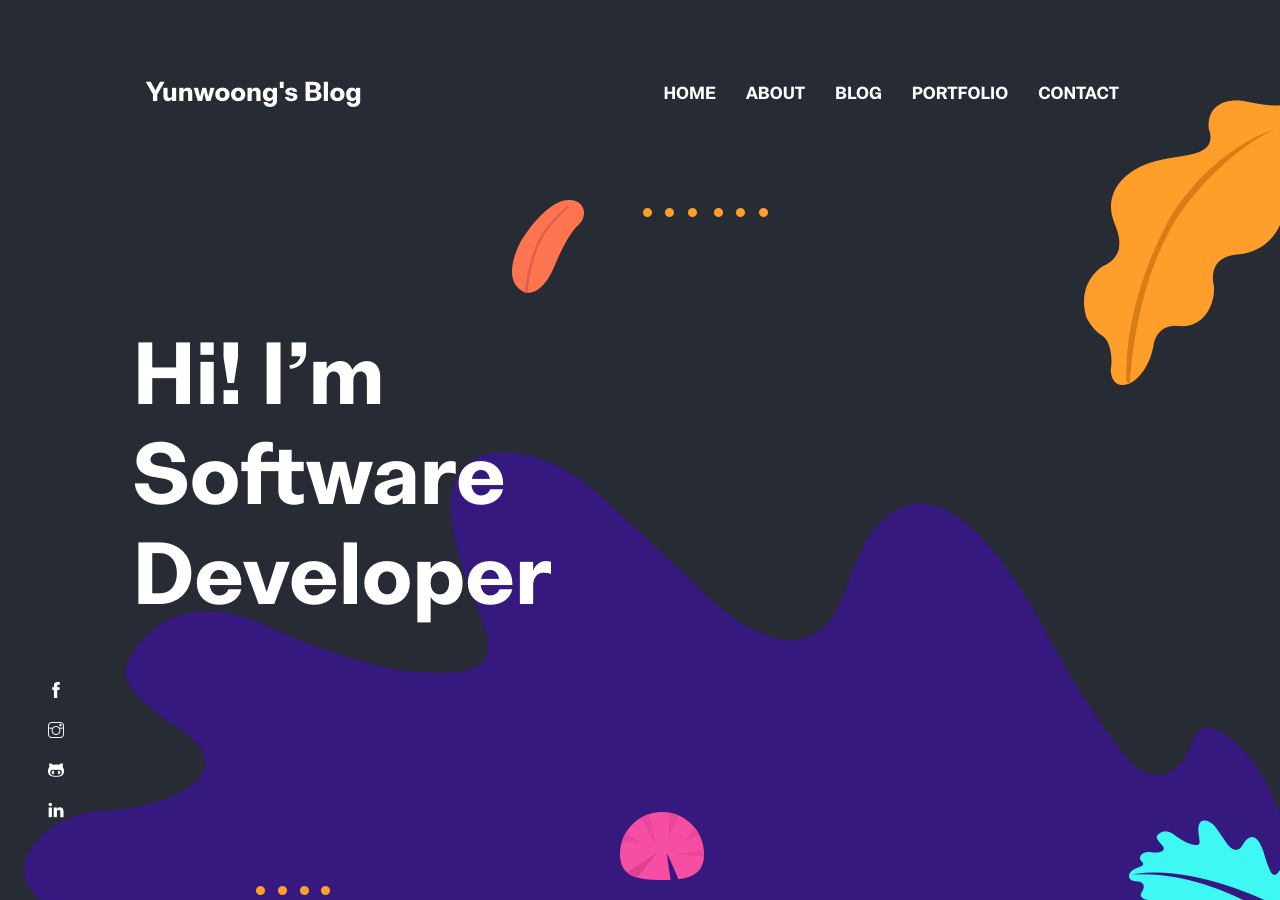
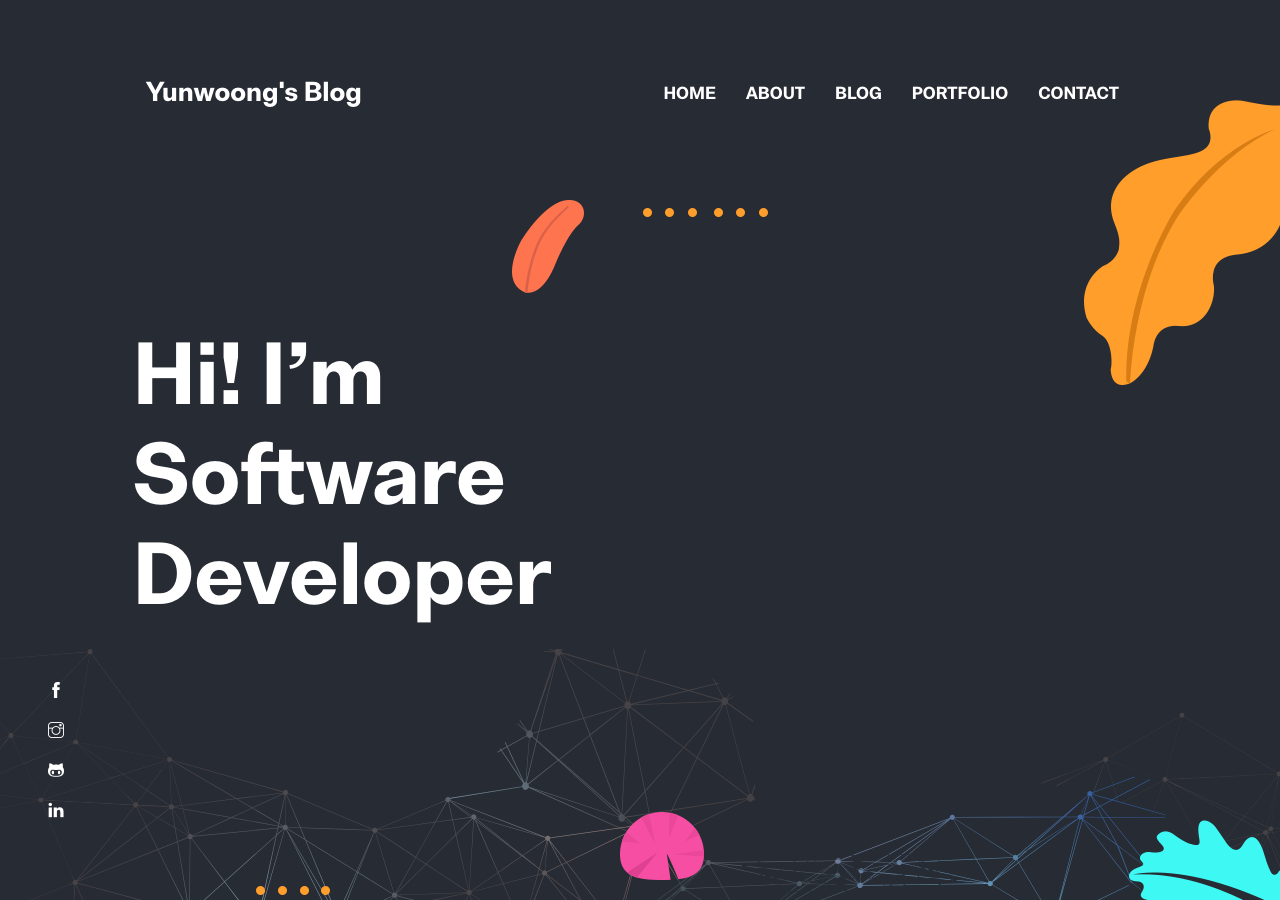
Before and after one commit to yunwoong7/yunwoong7.github.io, a Jekyll site: the page built from index.html, in a window 1280 px wide and 900 px high. Built offline with Jekyll 4.4.1, drawn with Linux system fonts in a browser that asks for light colours.

```diff
--- a/_includes/hero-section.html
+++ b/_includes/hero-section.html
@@ -8,7 +8,7 @@
     </div>
   </div>
   <div class="layer-bg w-100">
-    <img class="img-fluid w-100" src="{{ site.baseurl }}/assets/images/illustrations/leaf-bg.png" alt="bg-shape">
+    <img class="img-fluid w-100" src="{{ site.baseurl }}/assets/images/illustrations/lines1b.svg" alt="bg-shape">
   </div>
   <div class="layer" id="l2">
     <img src="{{ site.baseurl }}/assets/images/illustrations/dots-cyan.png" alt="bg-shape">
--- a/_portfolio/2020-11-25-ReST.markdown
+++ b/_portfolio/2020-11-25-ReST.markdown
@@ -42,10 +42,6 @@
 - 한번 축척된 테스트 케이스는 재사용성이 높습니다.
 - 다량의 테스트 수행이나 Regression 테스트에 활용하기 좋습니다.
 - ReST Studio 를 사용해 볼 수 있도록 몇가지 샘플 Suites을 준비했습니다.
-
-
-
-[TOC]
 
 
 
```
Also changed, not shown: assets/images/illustrations/lines1b.svg (added).
